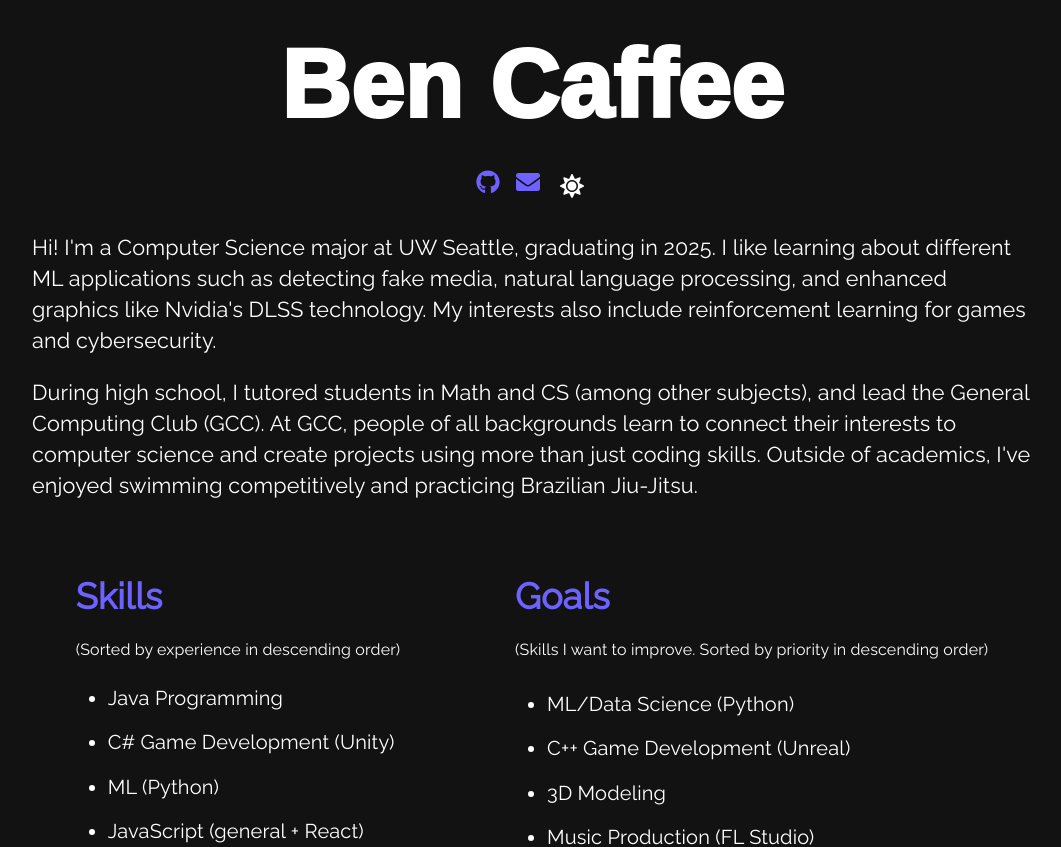
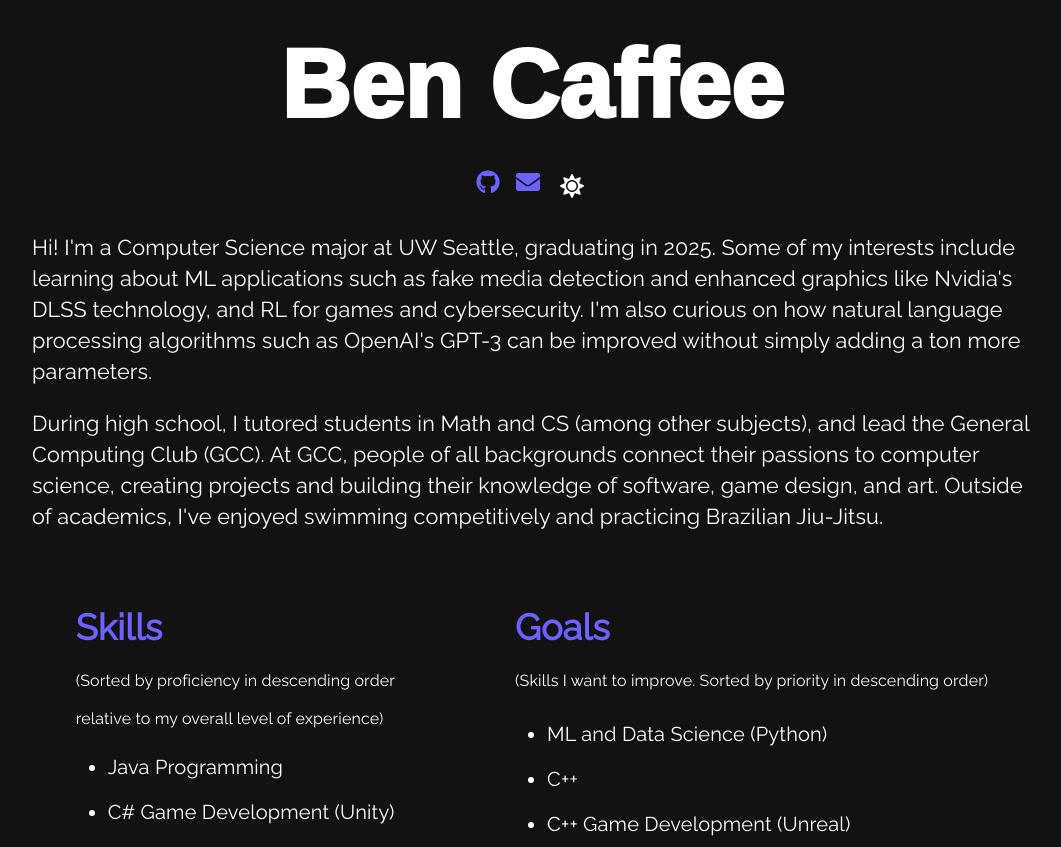
Before and after one commit to bcaffee/personal-website, a React (Create React App) app: page / in a window 1280 px wide. Shown: the top 847 px of the page, without its empty margins (108-1169 px from the left). Built offline with nearby package versions, Linux system fonts and the light colour scheme; a web font is replaced by a local one.

Commit message:
Minor edits

```diff
--- a/src/App.js
+++ b/src/App.js
@@ -132,7 +132,10 @@ export default function App() {
                 <Grid item>
                   <h4 className="skill-titles">Skills</h4>
                   <div className="skills-note">
-                    (Sorted by experience in descending order)
+                    (Sorted by proficiency in descending order
+                  </div>
+                  <div className="skills-note">
+                    relative to my overall level of experience)
                   </div>
                   <Grid container spacing={2}>
                     <ul>
--- a/src/site-content.js
+++ b/src/site-content.js
@@ -1,16 +1,16 @@
 const mainPage = {
   introductions: [
-    "Hi! I'm a Computer Science major at UW Seattle, graduating in 2025. I like learning about different ML applications such as detecting fake media, natural language processing, and enhanced graphics like Nvidia's DLSS technology. My interests also include reinforcement learning for games and cybersecurity.",
-    "During high school, I tutored students in Math and CS (among other subjects), and lead the General Computing Club (GCC). At GCC, people of all backgrounds learn to connect their interests to computer science and create projects using more than just coding skills. Outside of academics, I've enjoyed swimming competitively and practicing Brazilian Jiu-Jitsu.",
+    "Hi! I'm a Computer Science major at UW Seattle, graduating in 2025. Some of my interests include learning about ML applications such as fake media detection and enhanced graphics like Nvidia's DLSS technology, and RL for games and cybersecurity. I'm also curious on how natural language processing algorithms such as OpenAI's GPT-3 can be improved without simply adding a ton more parameters.",
+    "During high school, I tutored students in Math and CS (among other subjects), and lead the General Computing Club (GCC). At GCC, people of all backgrounds connect their passions to computer science, creating projects and building their knowledge of software, game design, and art. Outside of academics, I've enjoyed swimming competitively and practicing Brazilian Jiu-Jitsu.",
   ],
 
   skills: [
     "Java Programming",
     "C# Game Development (Unity)",
-    "ML (Python)",
-    "JavaScript (general + React)",
+    "Python",
+    "JavaScript (general, React)",
     "HTML and CSS Web Design",
-    "LaTeX"
+    "LaTeX",
   ],
   otherSkills: [
     "Git",
@@ -19,7 +19,8 @@ const mainPage = {
     "Video Editing",
   ],
   skillsToImprove: [
-    "ML/Data Science (Python)",
+    "ML and Data Science (Python)",
+    "C++",
     "C++ Game Development (Unreal)",
     "3D Modeling",
     "Music Production (FL Studio)",
@@ -47,7 +48,7 @@ const mainPage = {
       title: "HVScape",
       thumbnailDesc: "Super simple high school-themed VR escape room.",
       modalInfo:
-        "<p>I built HVScape from November 2018 to May 2019 with two other students as part of my high school’s CS Projects class, where we learned about and went through the agile development process (writing specifications, using azure dev-ops). We were in class about 5 hours a week, working a little bit at home, and then for the last month, it became crunch time, so I spent a lot of time after school trying to get everything ready for the end of the year presentation.</p> <p> I mainly worked on general VR functions such as the player interacting with objects and the main menu, the puzzle completion system, and the scale puzzle. Despite being frustrating at points, I overall enjoyed creating this game since I could dedicate a whole class to throw myself into VR development for the first time from scratch.</p>",
+        "<p>I built HVScape from November 2018 to May 2019 with two other students as part of my high school’s CS Projects class, where we learned about and went through the agile development process (writing specifications, using azure dev-ops). We were in class about 5 hours a week, working a little bit at home, and then for the last month, it became crunch time, so I spent a lot of time after school trying to get everything ready for the end of the year demo and mock 'tech panel.'</p> <p> I mainly worked on general VR functions such as the player interacting with objects and the main menu, the puzzle completion system, and the scale puzzle. Despite being frustrating at points, I overall enjoyed creating this game since I could dedicate a whole class to throw myself into VR development for the first time from scratch.</p>",
       thumbnailImg: "images/HVScape.png",
       // imgs: [""], Add library and second classroom image to github README
       git: "https://github.com/bcaffee/HVScape",
```
